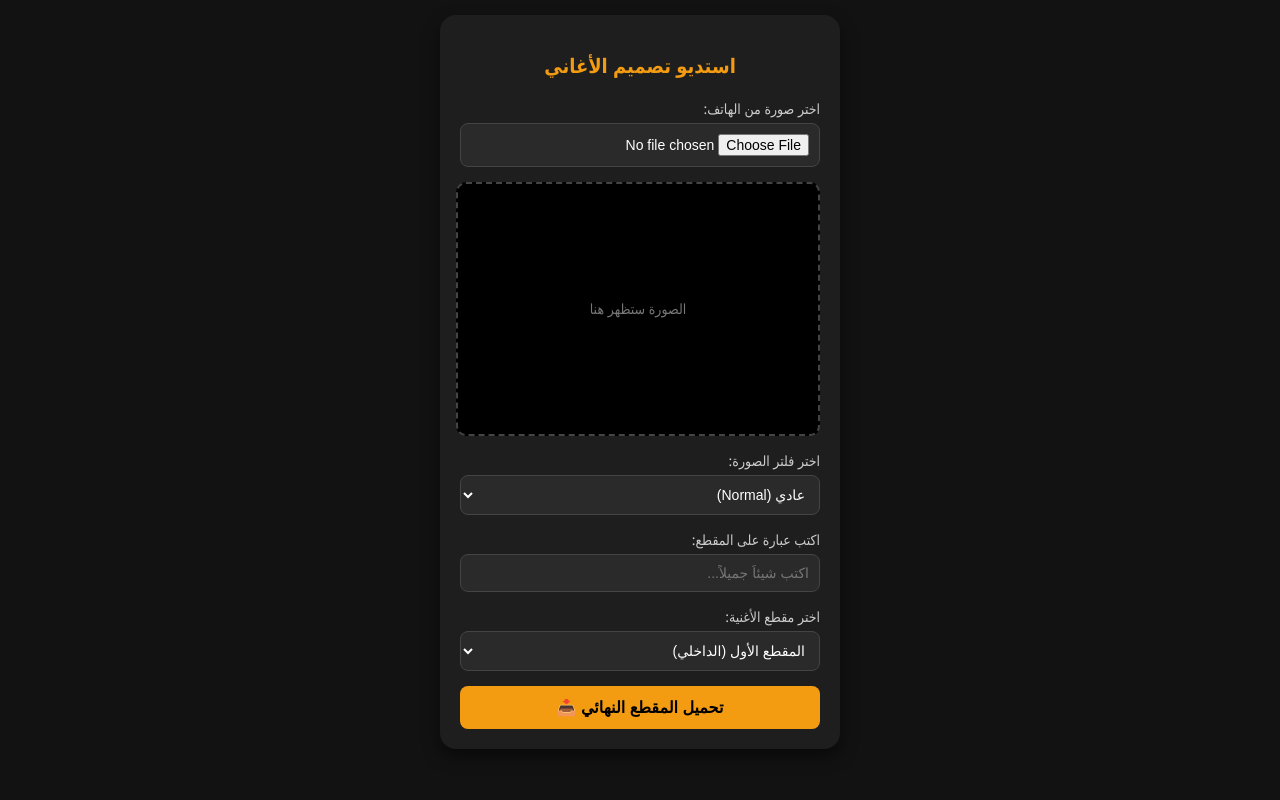
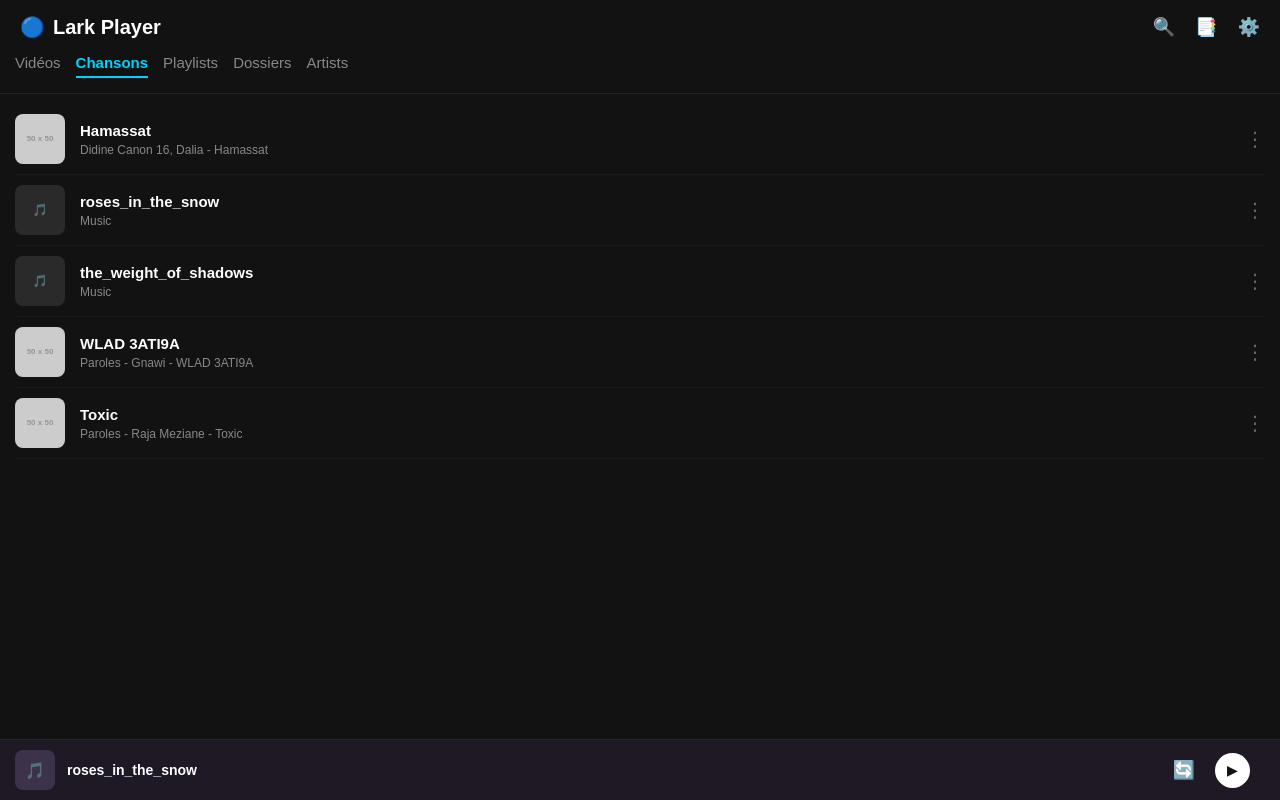
Before and after one commit to yahyabgd232-art/Kolach-keyan, a plain HTML site: page index.html in a window 1280 px wide. Drawn offline with Linux system fonts and the light colour scheme; placeholder pictures from the web are drawn by us.

Commit message:
Update index.html

```diff
--- a/index.html
+++ b/index.html
@@ -1,211 +1,257 @@
 <!DOCTYPE html>
-<html lang="ar" dir="rtl">
+<html lang="ar" dir="ltr">
 <head>
     <meta charset="UTF-8">
     <meta name="viewport" content="width=device-width, initial-scale=1.0">
-    <title>محرر الصور والموسيقى</title>
+    <title>Lark Player Clone</title>
     <style>
-        :root {
-            --primary-color: #f39c12;
-            --bg-color: #121212;
-            --card-bg: #1e1e1e;
-            --text-color: #ffffff;
+        body {
+            background-color: #121212;
+            color: #ffffff;
+            font-family: Arial, sans-serif;
+            margin: 0;
+            padding: 0;
         }
-        body {
-            font-family: 'Segoe UI', Tahoma, Geneva, Verdana, sans-serif;
-            background-color: var(--bg-color);
-            color: var(--text-color);
+        /* شريط العنوان والأيقونات العلوي */
+        .top-bar {
+            display: flex;
+            justify-content: space-between;
+            align-items: center;
+            padding: 15px 20px;
+            background-color: #121212;
+        }
+        .app-title {
+            display: flex;
+            align-items: center;
+            font-size: 20px;
+            font-weight: bold;
+            color: #ffffff;
+        }
+        .app-title span {
+            color: #00d2ff;
+            margin-right: 8px;
+        }
+        .top-icons {
+            display: flex;
+            gap: 20px;
+            color: #b0b0b0;
+            font-size: 18px;
+        }
+        /* القائمة العلوية (Tabs) */
+        .tabs-container {
+            display: flex;
+            gap: 15px;
+            padding: 0 15px 15px 15px;
+            overflow-x: auto;
+            border-bottom: 1px solid #222;
+            white-space: nowrap;
+        }
+        .tab {
+            color: #888;
+            font-size: 15px;
+            cursor: pointer;
+            padding-bottom: 5px;
+        }
+        .tab.active {
+            color: #00d2ff;
+            font-weight: bold;
+            border-bottom: 2px solid #00d2ff;
+        }
+        /* قائمة الأغاني */
+        .song-list {
+            padding: 10px 15px;
+            margin-bottom: 70px;
+        }
+        .song-card {
+            display: flex;
+            align-items: center;
+            justify-content: space-between;
+            padding: 10px 0;
+            border-bottom: 1px solid #1a1a1a;
+        }
+        .song-left {
+            display: flex;
+            align-items: center;
+            gap: 15px;
+        }
+        .song-img {
+            width: 50px;
+            height: 50px;
+            border-radius: 8px;
+            object-fit: cover;
+            background-color: #2a2a2a;
+            display: flex;
+            align-items: center;
+            justify-content: center;
+            color: #666;
+            font-size: 12px;
+        }
+        .song-details h4 {
+            margin: 0 0 4px 0;
+            font-size: 15px;
+            color: #fff;
+        }
+        .song-details p {
             margin: 0;
-            padding: 15px;
+            font-size: 12px;
+            color: #888;
+        }
+        .song-menu {
+            color: #666;
+            font-size: 20px;
+        }
+        /* شريط التشغيل السفلي (Mini Player) */
+        .bottom-player {
+            position: fixed;
+            bottom: 0;
+            left: 0;
+            width: 100%;
+            background-color: #1e1924;
             display: flex;
-            flex-direction: column;
             align-items: center;
+            justify-content: space-between;
+            padding: 10px 15px;
+            box-sizing: border-box;
+            border-top: 1px solid #2a2235;
         }
-        .container {
-            width: 100%;
-            max-width: 400px;
-            background: var(--card-bg);
-            padding: 20px;
-            border-radius: 16px;
-            box-shadow: 0 8px 16px rgba(0,0,0,0.5);
-            box-sizing: border-box;
+        .player-left {
+            display: flex;
+            align-items: center;
+            gap: 12px;
         }
-        h2 {
-            text-align: center;
-            color: var(--primary-color);
-            font-size: 20px;
-            margin-bottom: 20px;
+        .player-icon-box {
+            width: 40px;
+            height: 40px;
+            background: #3c324a;
+            border-radius: 8px;
+            display: flex;
+            align-items: center;
+            justify-content: center;
+            color: #fff;
         }
-        .control-group {
-            margin-bottom: 15px;
+        .player-song-name {
+            font-size: 14px;
+            font-weight: bold;
+            color: #fff;
         }
-        label {
-            display: block;
-            margin-bottom: 5px;
+        .player-controls {
+            display: flex;
+            align-items: center;
+            gap: 20px;
+            color: #fff;
+            font-size: 18px;
+            padding-right: 15px;
+        }
+        .play-btn-circle {
+            width: 35px;
+            height: 35px;
+            background: #fff;
+            color: #121212;
+            border-radius: 50%;
+            display: flex;
+            align-items: center;
+            justify-content: center;
             font-size: 14px;
-            color: #ccc;
-        }
-        input[type="file"], input[type="text"], select {
-            width: 100%;
-            padding: 10px;
-            border-radius: 8px;
-            border: 1px solid #444;
-            background: #2a2a2a;
-            color: #fff;
-            box-sizing: border-box;
-            font-size: 14px;
-        }
-        .preview-container {
-            position: relative;
-            width: 100%;
-            height: 250px;
-            background: #000;
-            border-radius: 10px;
-            overflow: hidden;
-            margin-bottom: 15px;
-            display: flex;
-            justify-content: center;
-            align-items: center;
-            border: 2px dashed #444;
-        }
-        #imagePreview {
-            width: 100%;
-            height: 100%;
-            object-fit: cover;
-            display: none;
-        }
-        .placeholder-text {
-            color: #777;
-            font-size: 14px;
-        }
-        /* الفلاتر */
-        .filter-normal { filter: none; }
-        .filter-grayscale { filter: grayscale(100%); }
-        .filter-sepia { filter: sepia(100%); }
-        .filter-brightness { filter: brightness(130%); }
-
-        .overlay-text {
-            position: absolute;
-            bottom: 20px;
-            left: 50%;
-            transform: translateX(-50%);
-            color: #fff;
-            font-weight: bold;
-            font-size: 18px;
-            text-shadow: 2px 2px 4px rgba(0,0,0,0.8);
-            text-align: center;
-            width: 90%;
-            pointer-events: none;
-        }
-        button {
-            width: 100%;
-            padding: 12px;
-            background-color: var(--primary-color);
-            color: #000;
-            border: none;
-            border-radius: 8px;
-            font-weight: bold;
-            font-size: 16px;
-            cursor: pointer;
-            transition: 0.3s;
-        }
-        button:hover {
-            background-color: #d68910;
         }
     </style>
 </head>
 <body>
 
-    <div class="container">
-        <h2>استديو تصميم الأغاني</h2>
+    <!-- الشريط العلوي -->
+    <div class="top-bar">
+        <div class="app-title">
+            <span>🔵</span> Lark Player
+        </div>
+        <div class="top-icons">
+            <span>🔍</span>
+            <span>📑</span>
+            <span>⚙️</span>
+        </div>
+    </div>
 
-        <!-- اختيار الصورة من التليفون -->
-        <div class="control-group">
-            <label>اختر صورة من الهاتف:</label>
-            <input type="file" id="imageUpload" accept="image/*">
+    <!-- الأقسام (Tabs) -->
+    <div class="tabs-container">
+        <div class="tab">Vidéos</div>
+        <div class="tab active">Chansons</div>
+        <div class="tab">Playlists</div>
+        <div class="tab">Dossiers</div>
+        <div class="tab">Artists</div>
+    </div>
+
+    <!-- قائمة الأغاني -->
+    <div class="song-list">
+        <!-- العنصر الأول -->
+        <div class="song-card">
+            <div class="song-left">
+                <div class="song-img"><img src="https://via.placeholder.com/50" style="width:100%; height:100%; border-radius:8px;" alt=""></div>
+                <div class="song-details">
+                    <h4>Hamassat</h4>
+                    <p>Didine Canon 16, Dalia - Hamassat</p>
+                </div>
+            </div>
+            <div class="song-menu">⋮</div>
         </div>
 
-        <!-- معاينة الصورة مع الفلتر والنص -->
-        <div class="preview-container" id="previewBox">
-            <span class="placeholder-text" id="placeholderText">الصورة ستظهر هنا</span>
-            <img id="imagePreview" alt="معاينة الصورة">
-            <div id="textOverlayDisplay" class="overlay-text"></div>
+        <!-- العنصر الثاني -->
+        <div class="song-card">
+            <div class="song-left">
+                <div class="song-img">🎵</div>
+                <div class="song-details">
+                    <h4>roses_in_the_snow</h4>
+                    <p>Music</p>
+                </div>
+            </div>
+            <div class="song-menu">⋮</div>
         </div>
 
-        <!-- اختيار الفلتر -->
-        <div class="control-group">
-            <label>اختر فلتر الصورة:</label>
-            <select id="filterSelect">
-                <option value="filter-normal">عادي (Normal)</option>
-                <option value="filter-grayscale">أبيض وأسود (Grayscale)</option>
-                <option value="filter-sepia">عتيق (Sepia)</option>
-                <option value="filter-brightness">إضاءة عالية (Bright)</option>
-            </select>
+        <!-- العنصر الثالث -->
+        <div class="song-card">
+            <div class="song-left">
+                <div class="song-img">🎵</div>
+                <div class="song-details">
+                    <h4>the_weight_of_shadows</h4>
+                    <p>Music</p>
+                </div>
+            </div>
+            <div class="song-menu">⋮</div>
         </div>
 
-        <!-- كتابة نص على الصورة/المقطع -->
-        <div class="control-group">
-            <label>اكتب عبارة على المقطع:</label>
-            <input type="text" id="userInputText" placeholder="اكتب شيئاً جميلاً...">
+        <!-- العنصر الرابع -->
+        <div class="song-card">
+            <div class="song-left">
+                <div class="song-img"><img src="https://via.placeholder.com/50" style="width:100%; height:100%; border-radius:8px;" alt=""></div>
+                <div class="song-details">
+                    <h4>WLAD 3ATI9A</h4>
+                    <p>Paroles - Gnawi - WLAD 3ATI9A</p>
+                </div>
+            </div>
+            <div class="song-menu">⋮</div>
         </div>
 
-        <!-- اختيار مقطع الأغنية -->
-        <div class="control-group">
-            <label>اختر مقطع الأغنية:</label>
-            <select id="audioSegment">
-                <option value="intro">المقطع الأول (الداخلي)</option>
-                <option value="chorus">المقطع الحماسي (الريتون / الكورال)</option>
-                <option value="outro">النهاية (الخاتمة)</option>
-            </select>
+        <!-- العنصر الخامس -->
+        <div class="song-card">
+            <div class="song-left">
+                <div class="song-img"><img src="https://via.placeholder.com/50" style="width:100%; height:100%; border-radius:8px;" alt=""></div>
+                <div class="song-details">
+                    <h4>Toxic</h4>
+                    <p>Paroles - Raja Meziane - Toxic</p>
+                </div>
+            </div>
+            <div class="song-menu">⋮</div>
         </div>
-
-        <!-- زر التحميل -->
-        <button id="downloadBtn">تحميل المقطع النهائي 📥</button>
     </div>
 
-    <script>
-        const imageUpload =document.getElementById('imageUpload');
-        const imagePreview = document.getElementById('imagePreview');
-        const placeholderText = document.getElementById('placeholderText');
-        const filterSelect = document.getElementById('filterSelect');
-        const userInputText = document.getElementById('userInputText');
-        const textOverlayDisplay = document.getElementById('textOverlayDisplay');
-        const downloadBtn = document.getElementById('downloadBtn');
+    <!-- مشغل الصوت السفلي -->
+    <div class="bottom-player">
+        <div class="player-left">
+            <div class="player-icon-box">🎵</div>
+            <div class="player-song-name">roses_in_the_snow</div>
+        </div>
+        <div class="player-controls">
+            <span>🔄</span>
+            <div class="play-btn-circle">▶</div>
+        </div>
+    </div>
 
-        // رفع وعرض الصورة
-        imageUpload.addEventListener('change', function(event) {
-            const file = event.target.files[0];
-            if (file) {
-                const reader = new FileReader();
-                reader.onload = function(e) {
-                    imagePreview.src = e.target.result;
-                    imagePreview.style.display = 'block';
-                    placeholderText.style.display = 'none';
-                }
-                reader.readAsDataURL(file);
-            }
-        });
-
-        // تطبيق الفلتر لحظياً
-        filterSelect.addEventListener('change', function() {
-            imagePreview.className = ''; // مسح الفلاتر القديمة
-            imagePreview.classList.add(this.value);
-        });
-
-        // كتابة النص لحظياً على المعاينة
-        userInputText.addEventListener('input', function() {
-            textOverlayDisplay.textContent = this.value;
-        });
-
-        // محاكاة زر التحميل
-        downloadBtn.addEventListener('click', function() {
-            if(!imagePreview.src || placeholderText.style.display !== 'none') {
-                alert('الرجاء اختيار صورة أولاً!');
-                return;
-            }
-            alert('تم تجهيز طلبك بنجاح! سيتم حفظ المقطع والصورة على هاتفك.');
-            // هنا يمكنك ربط وظيفة التصدير (Canvas Export أو خادم البايثون الخاص بك)
-        });
-    </script>
 </body>
 </html>
```
